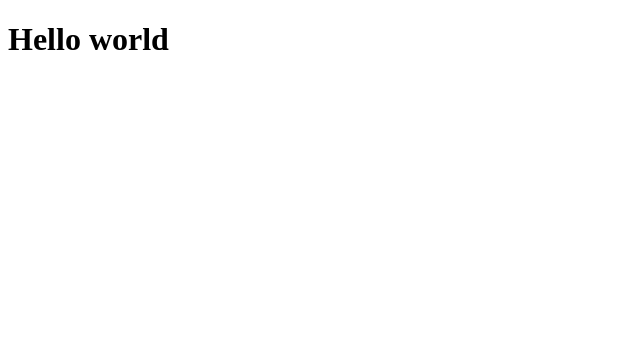
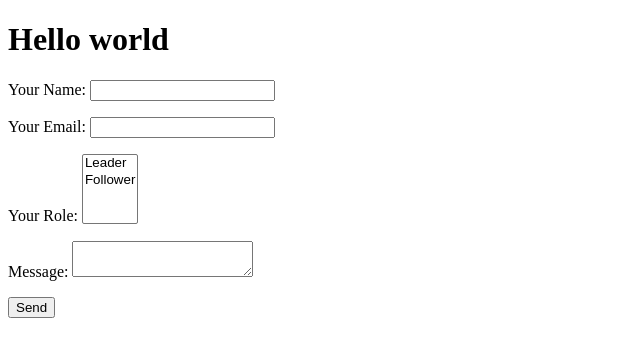
Before and after one commit to itona-22FH/hosting-gitpage, a plain HTML site: page index.html in a window 1280 px wide. Shown: the whole page, without its empty margins (0-640 px from the left). Drawn offline with Linux system fonts and the light colour scheme.

Commit message:
add form

```diff
--- a/index.html
+++ b/index.html
@@ -9,5 +9,26 @@
 </head>
 <body>
     <h1>Hello world</h1>
+
+<form name="contact" method="POST" netlify>
+    <p>
+      <label>Your Name: <input type="text" name="name" /></label>
+    </p>
+    <p>
+      <label>Your Email: <input type="email" name="email" /></label>
+    </p>
+    <p>
+      <label>Your Role: <select name="role[]" multiple>
+        <option value="leader">Leader</option>
+        <option value="follower">Follower</option>
+      </select></label>
+    </p>
+    <p>
+      <label>Message: <textarea name="message"></textarea></label>
+    </p>
+    <p>
+      <button type="submit">Send</button>
+    </p>
+  </form>
 </body>
 </html>
```
